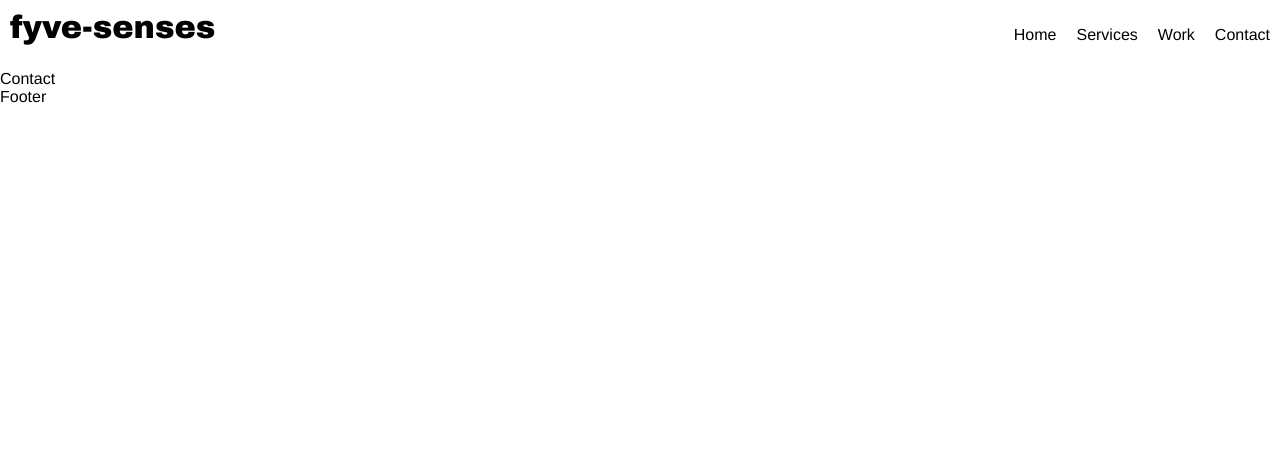
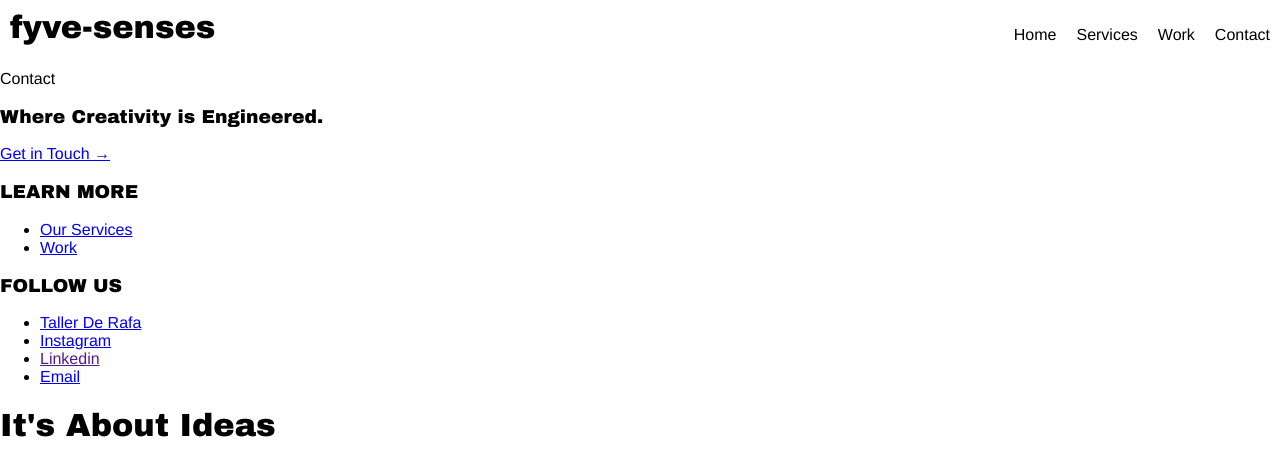
Before and after one commit to IveryMikaila/fyve-senses, a React (Create React App) app in the folder portfolio/: page /contact in a window 1280 px wide. Shown: the top 476 px of the page. Built offline with nearby package versions, Linux system fonts and the light colour scheme.

Commit message:
Added Footer Links
-Added Contact Information, Social Media Accounts, and other footer details.

```diff
--- a/portfolio/src/Components /Navigation/Footer.js
+++ b/portfolio/src/Components /Navigation/Footer.js
@@ -2,7 +2,50 @@ import React from 'react'
 
 const Footer = () => {
   return (
-    <div>Footer</div>
+    <>
+      <div className='footer-menu'>
+        <div>
+          <h3>Where Creativity is Engineered.</h3>
+        <a href='/contact'>Get in Touch &rarr;</a>
+        </div>
+
+<div className='footer-links'>
+<div>
+<h3>LEARN MORE</h3>
+<ul>
+  <li>
+    <a href='/services'>Our Services</a>
+  </li>
+  <li>
+    <a href='/work'>Work</a>
+  </li>
+</ul>
+</div>
+
+<div>
+<h3>FOLLOW US</h3>
+<ul>
+  <li>
+    <a href='https://tallerderafa.com/' target='_blank'>Taller De Rafa</a>
+  </li>
+  <li>
+    <a href='https://www.instagram.com/fyvesenses/' target='_blank'>Instagram</a>
+  </li>
+  <li>
+    <a href='' target='_balnk'>Linkedin</a>
+  </li>
+  <li>
+    <a href='mailto:Genesis@fyvesenses.com' target='_blank'>Email</a>
+  </li>
+</ul>
+</div>
+
+</div>
+      </div>
+<div className='footer-tagline'>
+<h1>It's About Ideas </h1>
+</div>
+    </>
   )
 }
 
--- a/portfolio/src/Styles/Navbar.css
+++ b/portfolio/src/Styles/Navbar.css
@@ -56,3 +56,5 @@
 }
 
   }
+
+  /* Footer Styles */
```
